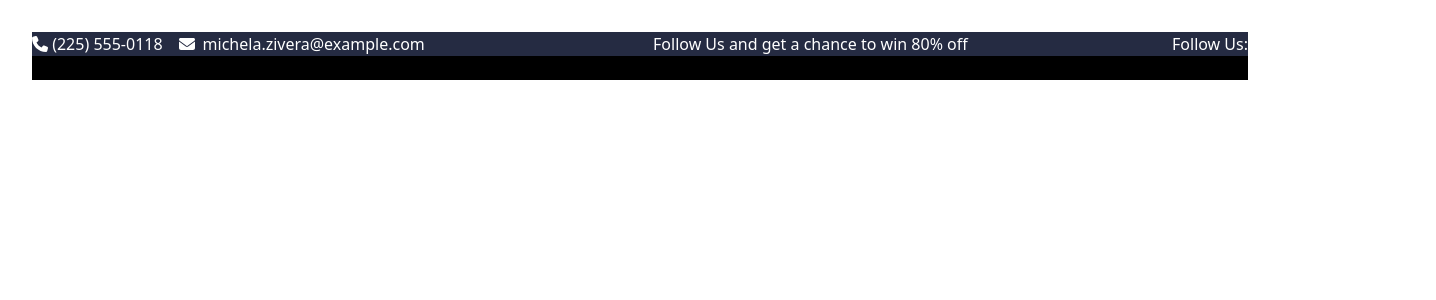
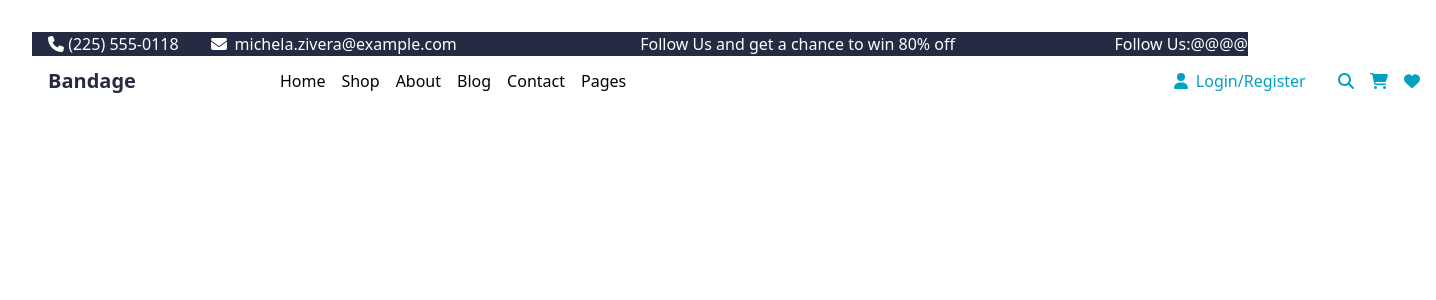
Before and after one commit to Hilal-Bilun-Kara/e-commerce, a React (Vite) app: page / in a window 1280 px wide. Shown: the top 300 px of the page, 1436 px wide, since content can reach past the window. Built offline with nearby package versions, Linux system fonts and the light colour scheme.

Commit message:
Header Component Done

```diff
--- a/src/index.css
+++ b/src/index.css
@@ -1,3 +1,12 @@
 @tailwind base;
 @tailwind components;
 @tailwind utilities;
+
+@layer components {
+  .header-nav {
+    @apply hover:text-gray-300;
+  }
+  .header-shopping-icon {
+    @apply text-[#00A1C1] hover:text-gray-300 mr-4;
+  }
+}
--- a/src/layout/Footer.jsx
+++ b/src/layout/Footer.jsx
@@ -1,6 +1,6 @@
 export default function Footer() {
     return (
-        <h1 className="bg-black">Footer</h1>
+        <h1></h1>
 
     )
 }
--- a/src/layout/Header.jsx
+++ b/src/layout/Header.jsx
@@ -1,42 +1,109 @@
 import { FontAwesomeIcon } from "@fortawesome/react-fontawesome";
-import { faPhone, faEnvelope } from '@fortawesome/free-solid-svg-icons';
-
-
-
-
-
+import {
+  faPhone,
+  faEnvelope,
+  faUser,
+  faSearch,
+  faShoppingCart,
+  faHeart,
+} from "@fortawesome/free-solid-svg-icons";
 
 export default function Header() {
   return (
+    <div>
       <div className="flex justify-between mx-0 bg-[#252B42] text-white">
         <div className="flex">
-    <a href="tel:+12255550118" className="mx-0"><FontAwesomeIcon icon={faPhone} /> (225) 555-0118</a>
-    <a href="mailto:michela.zivera@example.com" className="mx-4 flex items-center">
-                <FontAwesomeIcon icon={faEnvelope} className="mr-2" />michela.zivera@example.com</a>
+          <a href="tel:+12255550118" className="mx-4">
+            <FontAwesomeIcon icon={faPhone} /> (225) 555-0118
+          </a>
+          <a
+            href="mailto:michela.zivera@example.com"
+            className="mx-4 flex items-center"
+          >
+            <FontAwesomeIcon icon={faEnvelope} className="mr-2" />
+            michela.zivera@example.com
+          </a>
         </div>
 
         <div className="flex ml-2">
           <p>Follow Us and get a chance to win 80% off</p>
         </div>
 
-        <div className="flex">
+        <div className="flex text-white">
           <p>Follow Us:</p>
-            <a href="https://www.instagram.com/" target="_blank" className="text-white">
-            <FontAwesomeIcon icon="fa-brands fa-twitter" />
+          <a href="https://www.instagram.com/" target="_blank">
+            <p>@</p>
           </a>
 
-            <a href="https://www.youtube.com/" target="_blank" className="text-white">
-            <FontAwesomeIcon icon="fa-brands fa-twitter" />
+          <a href="https://www.youtube.com/" target="_blank">
+            <p>@</p>
           </a>
 
-            <a href="https://www.facebook.com/" target="_blank" className="text-white">
-            <FontAwesomeIcon icon="fa-brands fa-twitter" /></a>
-
+          <a href="https://www.facebook.com/" target="_blank">
+            <p>@</p>
+          </a>
           <a href="https://twitter.com/" target="_blank" className="text-white">
-            <FontAwesomeIcon icon="fa-brands fa-twitter" />
+            <p>@</p>
           </a>
         </div>
       </div>
+      <div className="bg-white flex justify-between">
+        <div className="flex">
+          <p className="text-[#252B42] text-[20px] font-bold mt-[10px] mb-[10px] mx-4 flex items-center">
+            Bandage
+          </p>
 
-    )
+          <nav className="flex justify-between items-center ml-32 mr-[45%]">
+            <div className="flex items-center header-nav">
+              <ul className="flex space-x-4">
+                <li>
+                  <a href="#">Home</a>
+                </li>
+                <li>
+                  <a href="#">Shop</a>
+                </li>
+                <li>
+                  <a href="#">About</a>
+                </li>
+                <li>
+                  <a href="#">Blog</a>
+                </li>
+                <li>
+                  <a href="#">Contact</a>
+                </li>
+                <li>
+                  <a href="#">Pages</a>
+                </li>
+              </ul>
+            </div>
+          </nav>
+
+          <div className="flex items-center ml-28 text-[#00A1C1]">
+            <FontAwesomeIcon
+              icon={faUser}
+              className="text-[#00A1C1] hover:text-grey mr-2"
+            />
+            <a href="#" className="hover:text-gray-300 mr-8">
+              Login/Register
+            </a>
+            <FontAwesomeIcon
+              icon={faSearch}
+              className="header-shopping-icon
+"
+            />
+            <FontAwesomeIcon
+              icon={faShoppingCart}
+              className="header-shopping-icon
+"
+            />
+            <FontAwesomeIcon
+              icon={faHeart}
+              className="header-shopping-icon
+"
+            />
+          </div>
+        </div>
+      </div>
+    </div>
+  );
 }
--- a/src/layout/PageContent.jsx
+++ b/src/layout/PageContent.jsx
@@ -1,7 +1,4 @@
-import { Route, Switch } from "react-router-dom/cjs/react-router-dom.min";
-import Footer from "./Footer";
-import Header from "./Header";
-import HomePage from "./HomePage";
+
 
 
 const PageContent = () => {
```
Lines whose indentation alone changed are shown as unchanged.
